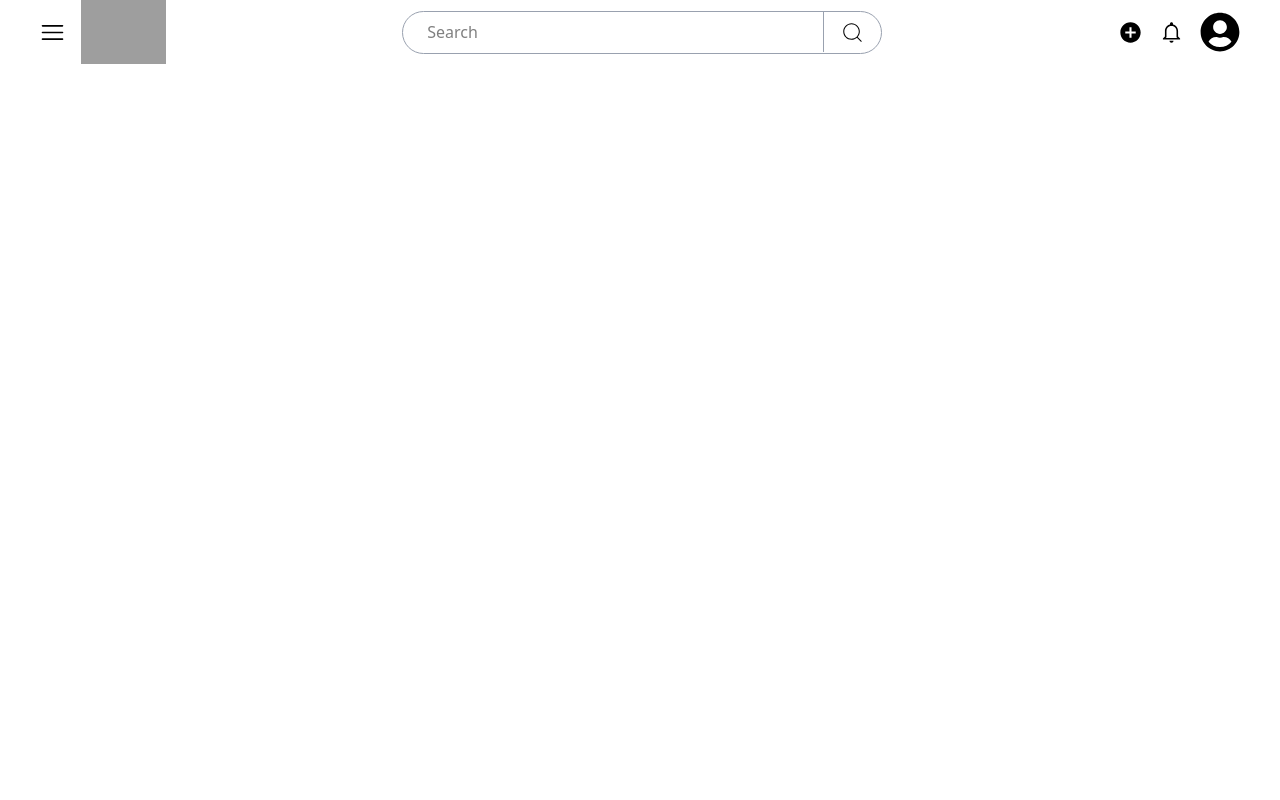
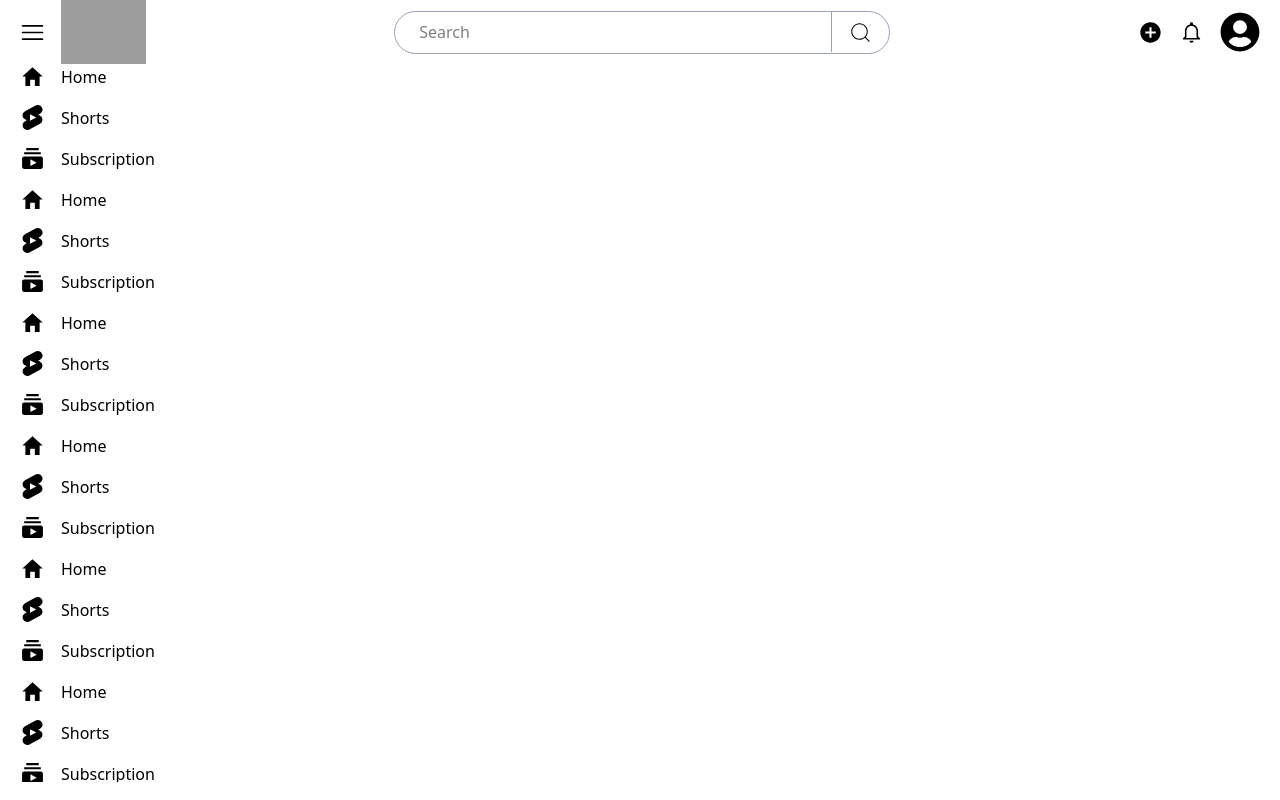
Before and after one commit to dharmendra-dxy/react-youtube-clone, a React (Vite) app: page / in a window 1280 px wide. Built offline with nearby package versions, Linux system fonts and the light colour scheme; grey boxes are pictures that could not be loaded.

Commit message:
add: components/sidebar

```diff
--- a/src/App.jsx
+++ b/src/App.jsx
@@ -1,4 +1,5 @@
 import Navbar from "./components/Navbar"
+import Sidebar from "./components/Sidebar"
 
 function App() {
 
@@ -7,6 +8,10 @@ function App() {
 
       <Navbar/>
 
+      <div className="flex mt-14">
+        <Sidebar/>
+
+      </div>
 
    </main>
   )
--- a/src/components/Navbar.jsx
+++ b/src/components/Navbar.jsx
@@ -6,7 +6,8 @@ import { RxHamburgerMenu } from 'react-icons/rx'
 
 const Navbar = () => {
   return (
-    <div className='flex items-center justify-between px-2 sm:px-10'>
+    <div className=''>
+    <div className='flex fixed top-0 right-0 left-0 items-center justify-between px-2 sm:px-5 bg-white'>
 
         <div>
             <div className='flex items-center gap-4'>
@@ -40,6 +41,7 @@ const Navbar = () => {
             <FaUserCircle size={40} className='cursor-pointer'/>
         </div>
     </div>
+    </div>
   )
 }
 
--- /dev/null
+++ b/src/components/Sidebar.jsx
@@ -0,0 +1,55 @@
+import React from 'react'
+import { IoMdHome } from 'react-icons/io';
+import { MdSubscriptions } from 'react-icons/md';
+import { SiYoutubeshorts } from 'react-icons/si';
+
+const Sidebar = () => {
+    const sidebarItem =[
+        {name: "Home", logo: <IoMdHome size={25}/>},
+        {name: "Shorts", logo: <SiYoutubeshorts size={25}/>},
+        {name: "Subscription", logo: <MdSubscriptions size={25}/>},
+        {name: "Home", logo: <IoMdHome size={25}/>},
+        {name: "Shorts", logo: <SiYoutubeshorts size={25}/>},
+        {name: "Subscription", logo: <MdSubscriptions size={25}/>},
+        {name: "Home", logo: <IoMdHome size={25}/>},
+        {name: "Shorts", logo: <SiYoutubeshorts size={25}/>},
+        {name: "Subscription", logo: <MdSubscriptions size={25}/>},
+        {name: "Home", logo: <IoMdHome size={25}/>},
+        {name: "Shorts", logo: <SiYoutubeshorts size={25}/>},
+        {name: "Subscription", logo: <MdSubscriptions size={25}/>},
+        {name: "Home", logo: <IoMdHome size={25}/>},
+        {name: "Shorts", logo: <SiYoutubeshorts size={25}/>},
+        {name: "Subscription", logo: <MdSubscriptions size={25}/>},
+        {name: "Home", logo: <IoMdHome size={25}/>},
+        {name: "Shorts", logo: <SiYoutubeshorts size={25}/>},
+        {name: "Subscription", logo: <MdSubscriptions size={25}/>},
+        {name: "Home", logo: <IoMdHome size={25}/>},
+        {name: "Shorts", logo: <SiYoutubeshorts size={25}/>},
+        {name: "Subscription", logo: <MdSubscriptions size={25}/>},
+        {name: "Home", logo: <IoMdHome size={25}/>},
+        {name: "Shorts", logo: <SiYoutubeshorts size={25}/>},
+        {name: "Subscription", logo: <MdSubscriptions size={25}/>},
+    ];
+
+  return (
+    <div className='flex-col px-5 w-[15%] h-[calc(100vh-4.625rem)] overflow-y-scroll '>
+
+        <div className='flex-col border-b pb-4 border-gray-400'>
+            {
+                sidebarItem.map((item)=> (
+                    <div
+                    className='flex py-2 gap-4 items-center cursor-pointer hover:bg-gray-100 hover:rounded-xl'
+                    key={item.name}
+                    >
+                        <div>{item.logo}</div>
+                        <div>{item.name}</div>
+                    </div>
+                ))
+            }
+        </div>
+
+    </div>
+  )
+}
+
+export default Sidebar
```
